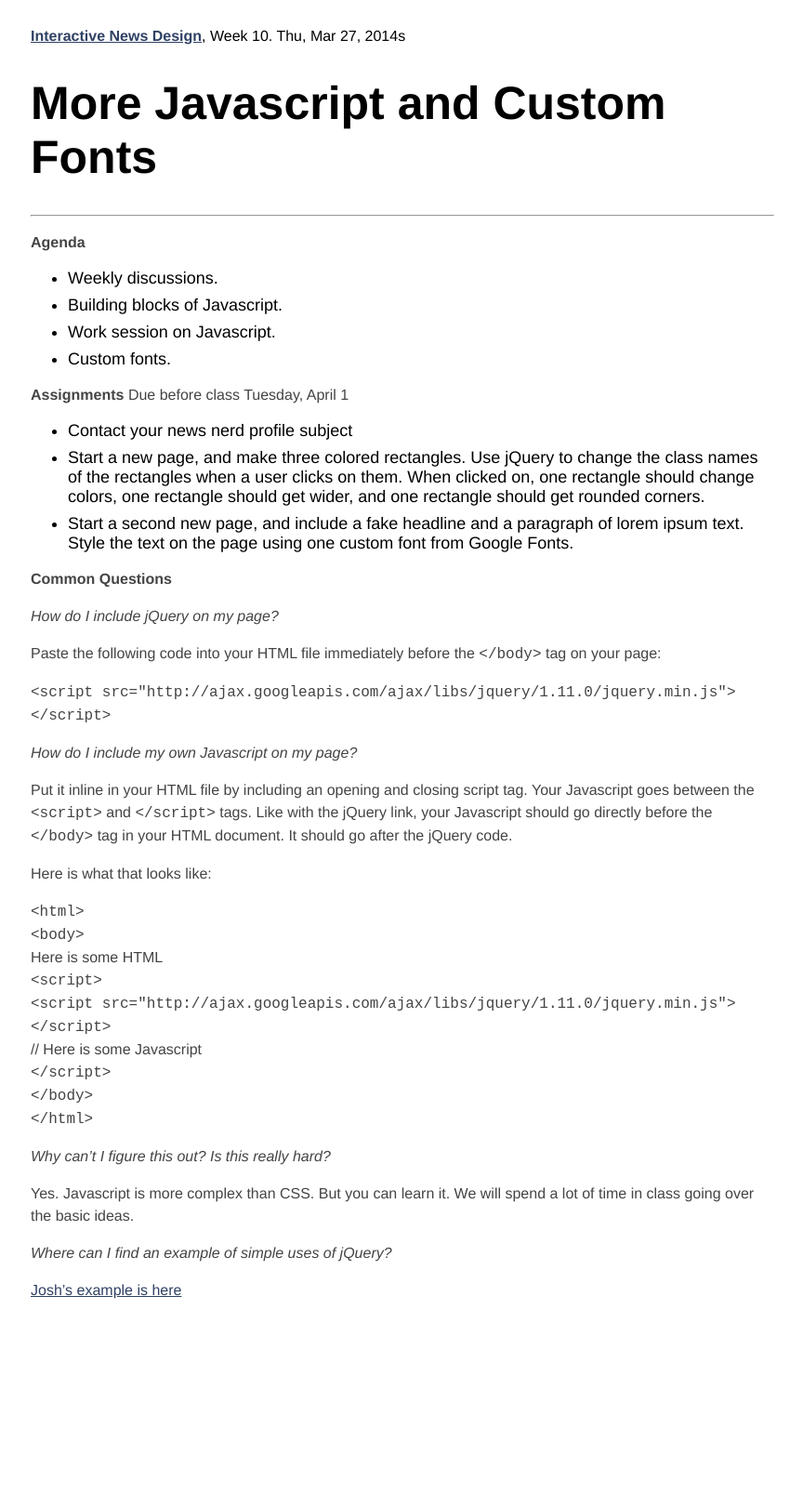
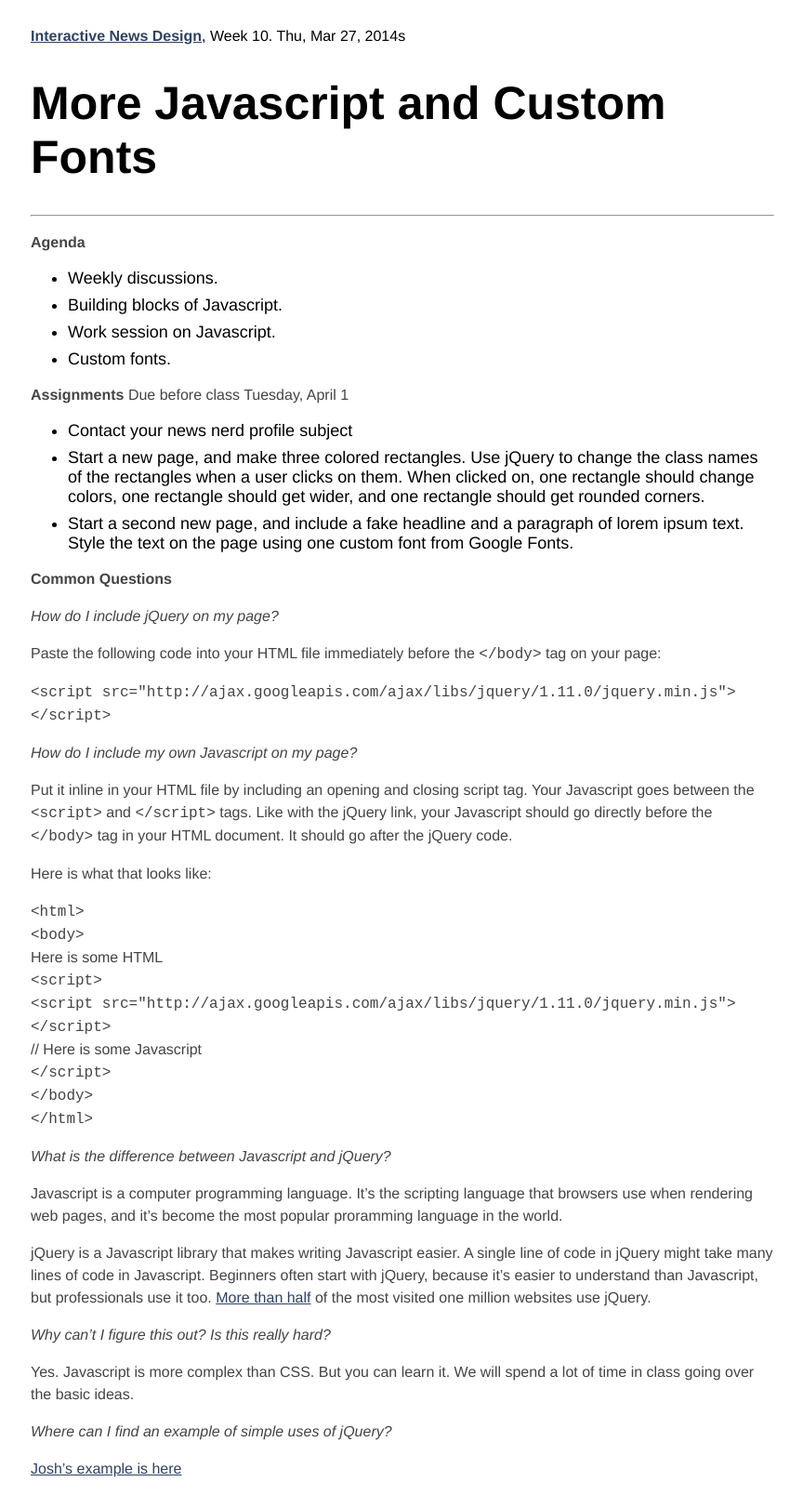
Before and after one commit to tysone/2014-columbia, a Jekyll site: the page built from _posts/2014-03-27-class-18.md, in a window 1280 px wide. Shown: the whole page at 93% size, without its empty margins (247-1111 px from the left). Built offline with Jekyll 4.4.1, drawn with Linux system fonts in a browser that asks for light colours; before the commit the page ends 1430 px from its top, so only the background shows below that.

```diff
--- a/_posts/2014-03-27-class-18.md
+++ b/_posts/2014-03-27-class-18.md
@@ -42,6 +42,12 @@
 `</body>`<br />
 `</html>`
 
+*What is the difference between Javascript and jQuery?*
+
+Javascript is a computer programming language. It's the scripting language that browsers use when rendering web pages, and it's become the most popular proramming language in the world.
+
+jQuery is a Javascript library that makes writing Javascript easier. A single line of code in jQuery might take many lines of code in Javascript. Beginners often start with jQuery, because it's easier to understand than Javascript, but professionals use it too. [More than half](http://www.similartech.com/categories/javascript) of the most visited one million websites use jQuery.
+
 *Why can't I figure this out? Is this really hard?*
 
 Yes. Javascript is more complex than CSS. But you can learn it. We will spend a lot of time in class going over the basic ideas.
```
